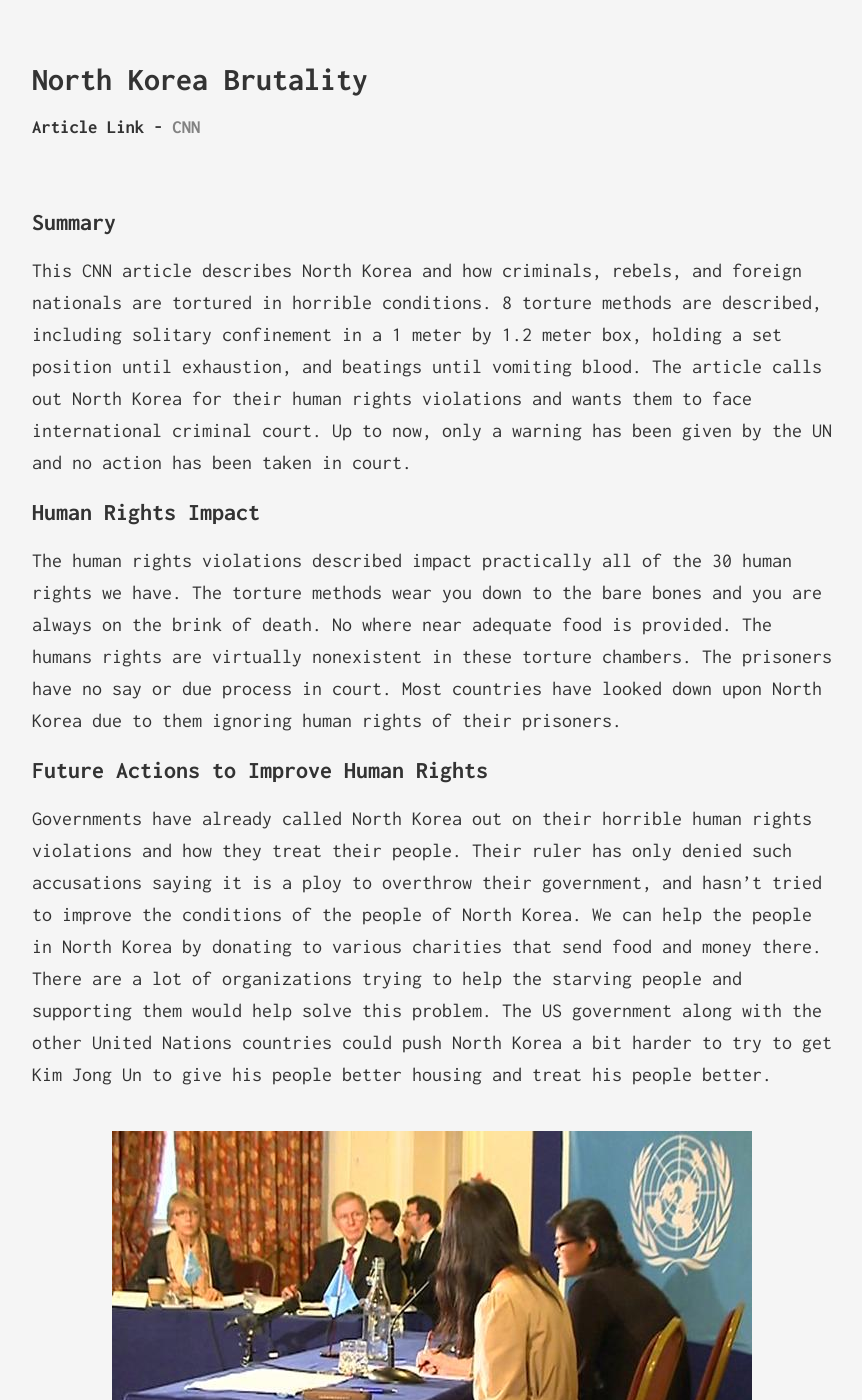
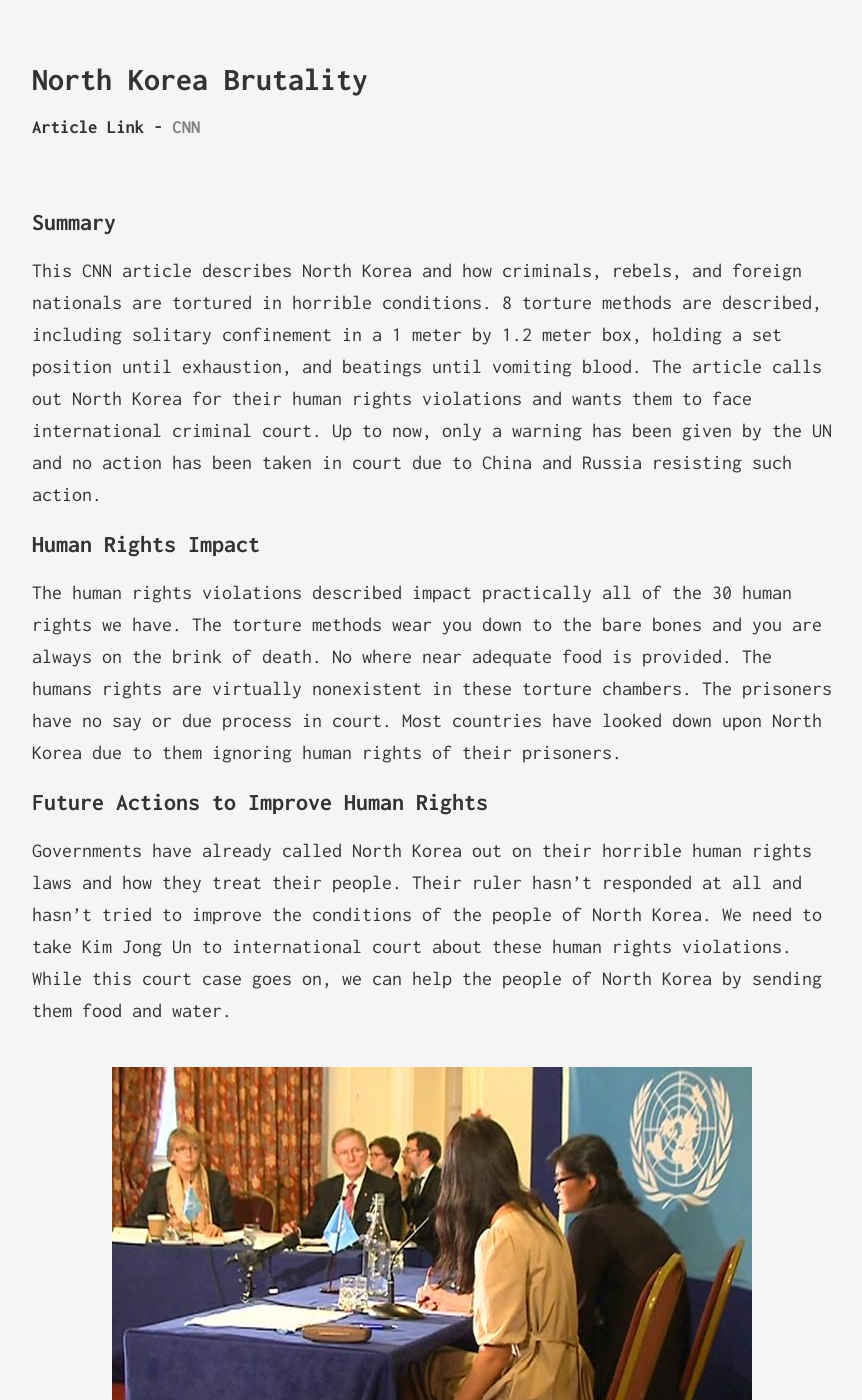
Before and after one commit to Stereopoly/stereopoly.github.io, a Jekyll site: the page built from _posts/2016-1-7-16-current-events.markdown, in a window 1280 px wide and 1400 px high, scrolled down 387 px. Shown: the whole window, without its empty margins (208-1070 px from the left). Built offline with Jekyll 4.4.1, drawn with Linux system fonts in a browser that asks for light colours.

Commit message:
Updating

```diff
--- a/_posts/2016-1-7-16-current-events.markdown
+++ b/_posts/2016-1-7-16-current-events.markdown
@@ -13,7 +13,7 @@ categories:
 
 ## Summary
 
-This CNN article describes North Korea and how criminals, rebels, and foreign nationals are tortured in horrible conditions. 8 torture methods are described, including solitary confinement in a 1 meter by 1.2 meter box, holding a set position until exhaustion, and beatings until vomiting blood. The article calls out North Korea for their human rights violations and wants them to face international criminal court. Up to now, only a warning has been given by the UN and no action has been taken in court.
+This CNN article describes North Korea and how criminals, rebels, and foreign nationals are tortured in horrible conditions. 8 torture methods are described, including solitary confinement in a 1 meter by 1.2 meter box, holding a set position until exhaustion, and beatings until vomiting blood. The article calls out North Korea for their human rights violations and wants them to face international criminal court. Up to now, only a warning has been given by the UN and no action has been taken in court due to China and Russia resisting such action.
 
 ## Human Rights Impact
 
@@ -21,7 +21,7 @@ The human rights violations described impact practically all of the 30 human rig
 
 ## Future Actions to Improve Human Rights
 
-Governments have already called North Korea out on their horrible human rights violations and how they treat their people. Their ruler has only denied such accusations saying it is a ploy to overthrow their government, and hasn’t tried to improve the conditions of the people of North Korea. We can help the people in North Korea by donating to various charities that send food and money there. There are a lot of organizations trying to help the starving people and supporting them would help solve this problem. The US government along with the other United Nations countries could push North Korea a bit harder to try to get Kim Jong Un to give his people better housing and treat his people better.
+Governments have already called North Korea out on their horrible human rights laws and how they treat their people. Their ruler hasn’t responded at all and hasn’t tried to improve the conditions of the people of North Korea. We need to take Kim Jong Un to international court about these human rights violations. While this court case goes on, we can help the people of North Korea by sending them food and water.
 
 ![Alt text](/pic1.jpeg)
 
```
